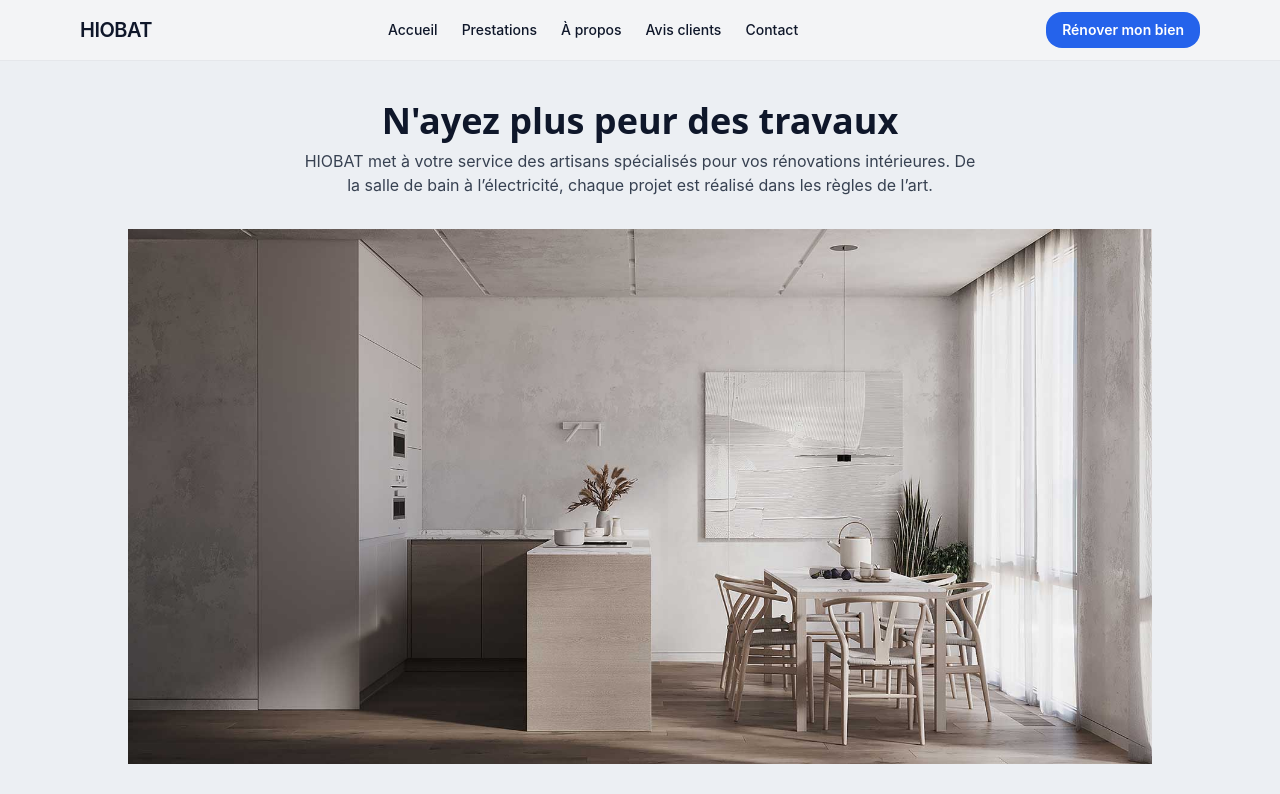
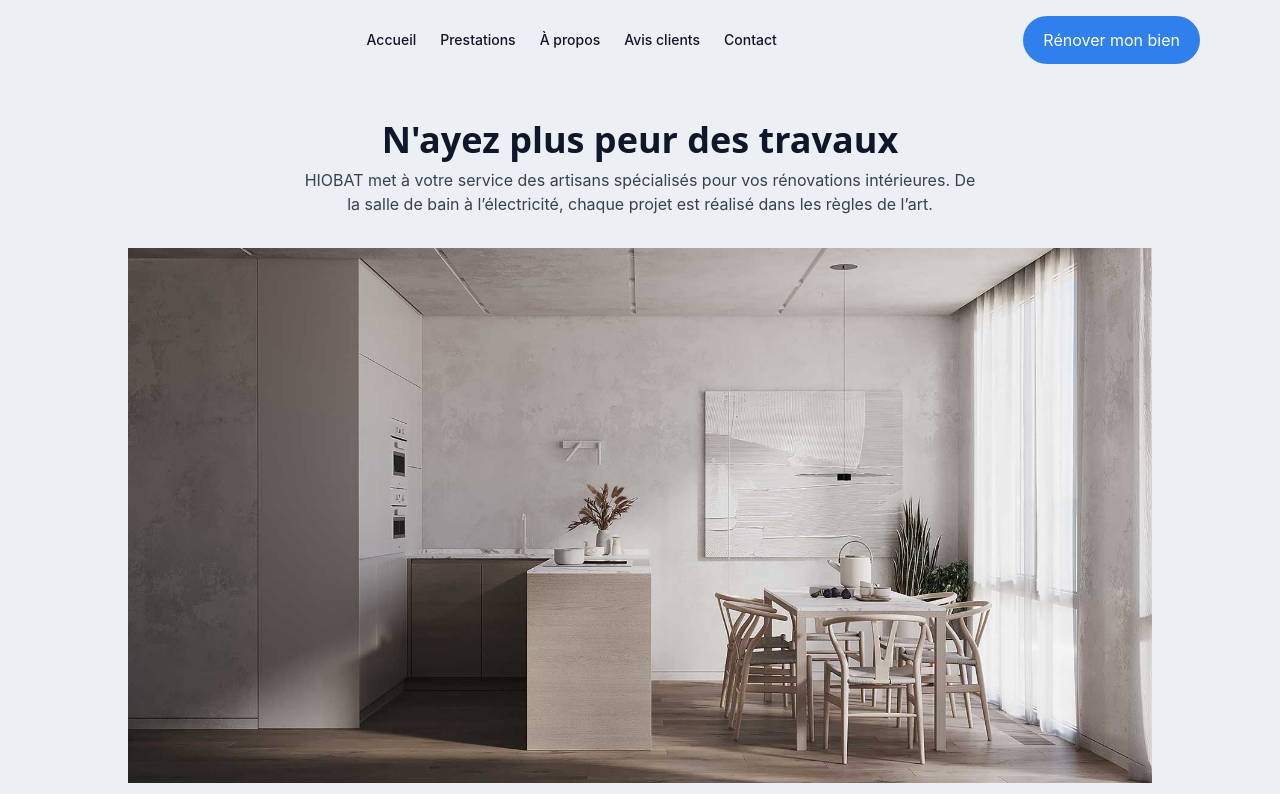
Before and after one commit to youra15/hiobat-site, a Next.js app: page / in a window 1280 px wide. Shown: the top 794 px of the page. Built offline with nearby package versions, Linux system fonts and the light colour scheme.

Commit message:
encore des modifs

```diff
--- a/components/Header.js
+++ b/components/Header.js
@@ -6,53 +6,49 @@ export default function Header() {
   const [open, setOpen] = useState(false);
 
   return (
-    <header className="bg-gray-100 border-b border-gray-200 sticky top-0 z-50">
-      <div className="max-w-6xl mx-auto px-4 py-3 flex items-center justify-between">
-        {/* Logo / Accueil */}
-        <Link href="/" className="text-xl font-semibold tracking-tight">
-          HIOBAT
-        </Link>
+    <header className="bg-gray-180">
+      <div className="max-w-6xl mx-auto px-4 py-4 flex items-center justify-between gap-4 animate-fadeUp">
+        {/* Espace logo (vide, comme demandé) */}
+        <div aria-hidden className="w-8 h-8 md:w-10 md:h-10" />
 
-        {/* Bouton burger (mobile) */}
+        {/* Burger (mobile) */}
         <button
           aria-label="Ouvrir le menu"
           className="md:hidden p-2 rounded-lg border border-gray-300"
           onClick={() => setOpen((v) => !v)}
         >
-          {/* Icône simple (3 lignes) */}
           <div className="w-5 h-[2px] bg-black mb-1" />
           <div className="w-5 h-[2px] bg-black mb-1" />
           <div className="w-5 h-[2px] bg-black" />
         </button>
 
-        {/* Nav desktop */}
+        {/* Navigation desktop */}
         <nav className="hidden md:flex items-center gap-6 text-sm font-medium">
-          <Link href="/" className="hover:text-gray-600">Accueil</Link>
-          <Link href="/services" className="hover:text-gray-600">Prestations</Link>
-          <Link href="/about" className="hover:text-gray-600">À propos</Link>
-          <Link href="/avis" className="hover:text-gray-600">Avis clients</Link>
-          <Link href="/contact" className="hover:text-gray-600">Contact</Link>
+          <Link href="/" className="link-animated">Accueil</Link>
+          <Link href="/services" className="link-animated">Prestations</Link>
+          <Link href="/about" className="link-animated">À propos</Link>
+          <Link href="/avis" className="link-animated">Avis clients</Link>
+          <Link href="/contact" className="link-animated">Contact</Link>
         </nav>
 
-        {/* CTA toujours visible (mobile + desktop) */}
-        <Link
-          href="/survey"
-          className="ml-3 inline-flex items-center justify-center rounded-xl px-4 py-2 text-sm font-semibold
-                     bg-blue-600 text-white hover:bg-blue-700 active:bg-blue-800 transition-colors"
-        >
+        {/* CTA: ton bleu via ta classe btn btn-primary */}
+        <Link href="/survey" className="btn btn-primary">
           Rénover mon bien
         </Link>
       </div>
 
       {/* Menu mobile déroulant */}
       {open && (
-        <div className="md:hidden border-t border-gray-200 bg-white">
+        <div className="md:hidden border-t border-gray-200 bg-white animate-fadeUp">
           <nav className="px-4 py-3 flex flex-col gap-3 text-base">
-            <Link href="/" onClick={() => setOpen(false)}>Accueil</Link>
-            <Link href="/services" onClick={() => setOpen(false)}>Prestations</Link>
-            <Link href="/about" onClick={() => setOpen(false)}>À propos</Link>
-            <Link href="/avis" onClick={() => setOpen(false)}>Avis clients</Link>
-            <Link href="/contact" onClick={() => setOpen(false)}>Contact</Link>
+            <Link href="/" className="link-animated" onClick={() => setOpen(false)}>Accueil</Link>
+            <Link href="/services" className="link-animated" onClick={() => setOpen(false)}>Prestations</Link>
+            <Link href="/about" className="link-animated" onClick={() => setOpen(false)}>À propos</Link>
+            <Link href="/avis" className="link-animated" onClick={() => setOpen(false)}>Avis clients</Link>
+            <Link href="/contact" className="link-animated" onClick={() => setOpen(false)}>Contact</Link>
+            <Link href="/survey" className="btn btn-primary mt-2" onClick={() => setOpen(false)}>
+              Rénover mon bien
+            </Link>
           </nav>
         </div>
       )}
```
